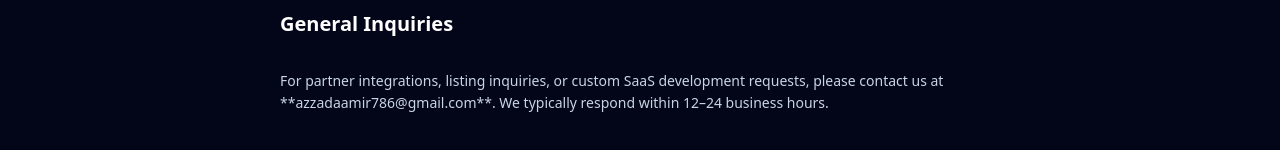
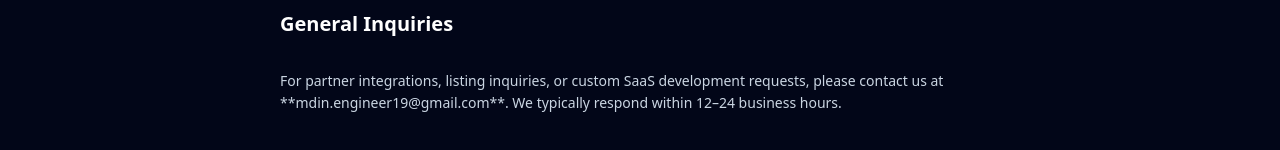
Before and after one commit to MUHAMMADDIN786/agentstack-web, a Next.js app: page /contact in a window 1280 px wide. Shown: the part 650-800 px from the top of the page. Built offline with nearby package versions, Linux system fonts and the light colour scheme.

Commit message:
chore: replace fallback email contact addresses with mdin.engineer19@gmail.com

```diff
--- a/src/app/contact/page.tsx
+++ b/src/app/contact/page.tsx
@@ -45,7 +45,7 @@ export default function ContactPage() {
               💼 Hire on Upwork
             </a>
             <a
-              href="mailto:azzadaamir786@gmail.com"
+              href="mailto:mdin.engineer19@gmail.com"
               className="flex-1 text-center py-4 bg-slate-900 hover:bg-slate-800 text-white border border-slate-800 font-bold rounded-xl transition-all"
             >
               ✉️ Email Support
@@ -54,7 +54,7 @@ export default function ContactPage() {
 
           <h2 className="text-xl font-bold text-white mt-8 mb-2">General Inquiries</h2>
           <p>
-            For partner integrations, listing inquiries, or custom SaaS development requests, please contact us at **azzadaamir786@gmail.com**. We typically respond within 12–24 business hours.
+            For partner integrations, listing inquiries, or custom SaaS development requests, please contact us at **mdin.engineer19@gmail.com**. We typically respond within 12–24 business hours.
           </p>
         </div>
       </main>
--- a/src/app/privacy/page.tsx
+++ b/src/app/privacy/page.tsx
@@ -53,7 +53,7 @@ export default function PrivacyPage() {
 
           <h2 className="text-xl font-bold text-white mt-6 mb-2">4. Contact Us</h2>
           <p>
-            If you have questions regarding this policy or data safety on AgentStackCalc.com, please contact us at **azzadaamir786@gmail.com**.
+            If you have questions regarding this policy or data safety on AgentStackCalc.com, please contact us at **mdin.engineer19@gmail.com**.
           </p>
         </div>
       </main>
```
